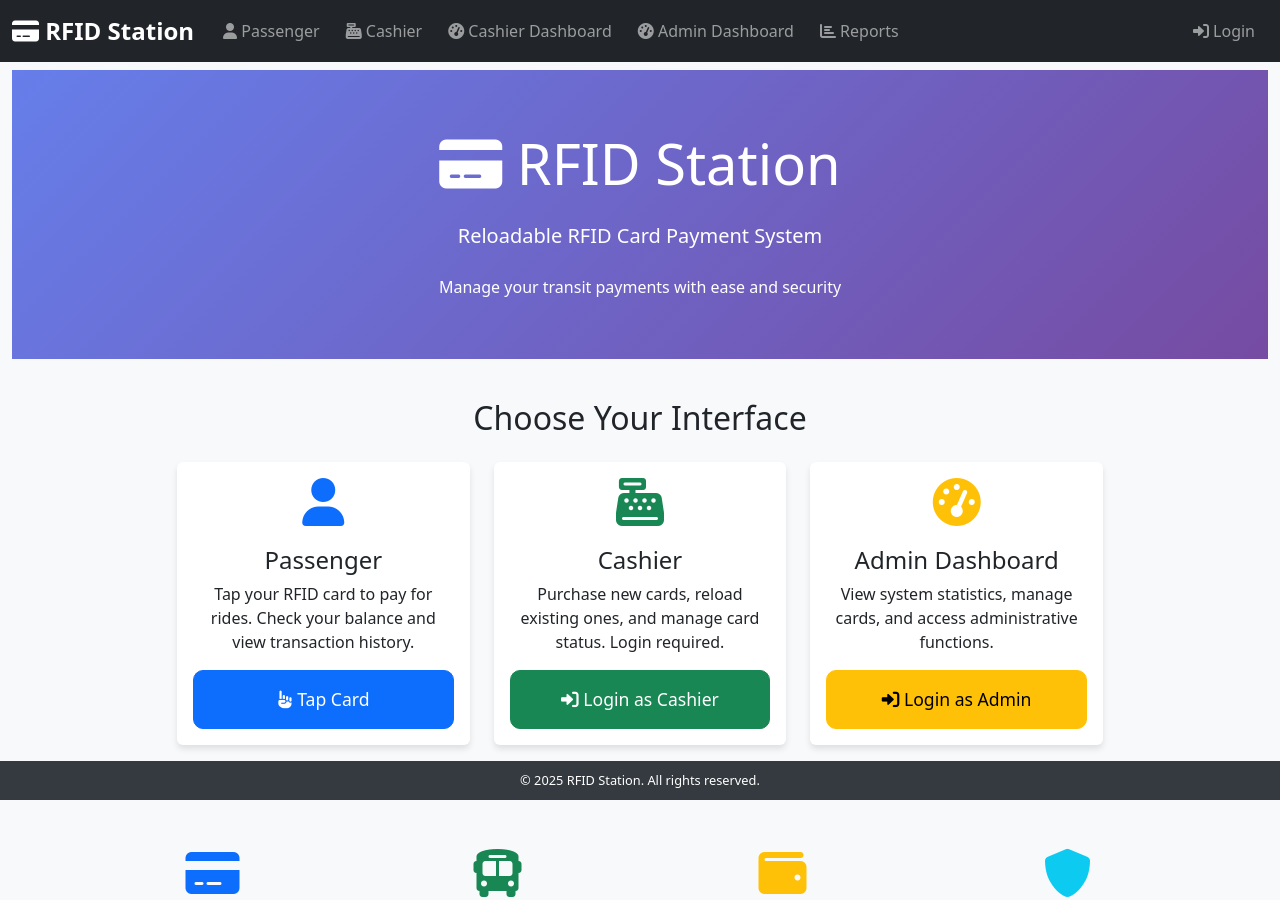
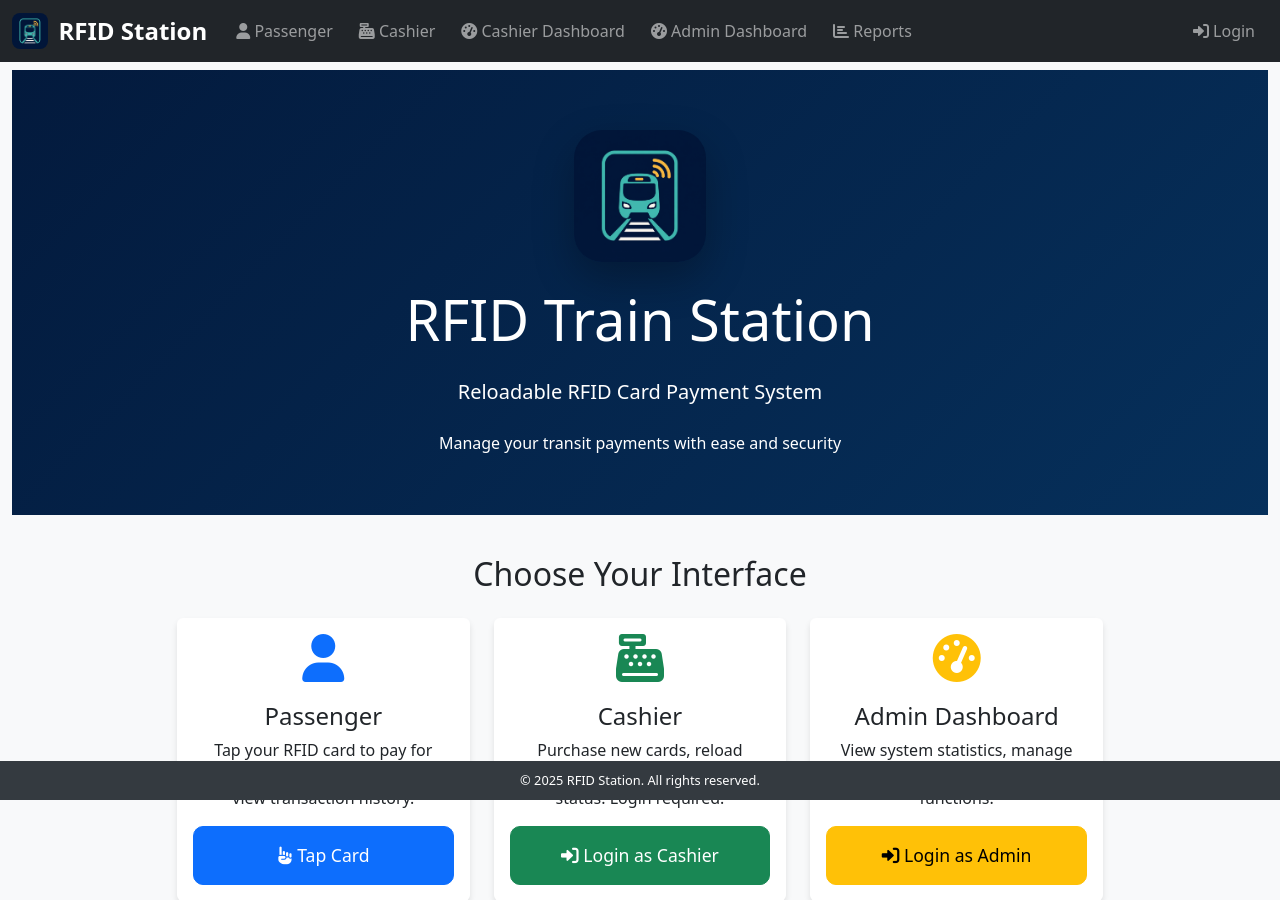
Before and after one commit to 2Bol-afk/RFID_Trains_Station, a Django app: page / in a window 1280 px wide. Shown: the top 900 px of the page. Run offline with Django 5.2, Linux system fonts and the light colour scheme.

Commit message:
feat: add RFID Train Station branding

```diff
--- a/rfid_station/cards/templates/cards/base.html
+++ b/rfid_station/cards/templates/cards/base.html
@@ -1,9 +1,11 @@
+{% load static %}
 <!DOCTYPE html>
 <html lang="en">
 <head>
     <meta charset="UTF-8">
     <meta name="viewport" content="width=device-width, initial-scale=1.0">
     <title>{% block title %}RFID Station{% endblock %}</title>
+    <link rel="icon" type="image/png" href="{% static 'cards/images/rfid-train-station-logo.png' %}">
     <link href="https://cdn.jsdelivr.net/npm/bootstrap@5.3.3/dist/css/bootstrap.min.css" rel="stylesheet">
     <link rel="stylesheet" href="https://cdnjs.cloudflare.com/ajax/libs/font-awesome/6.0.0-beta3/css/all.min.css">
     <style>
@@ -12,8 +14,17 @@
             background-color: #f8f9fa;
         }
         .navbar-brand {
+            display: inline-flex;
+            align-items: center;
+            gap: 0.65rem;
             font-weight: bold;
             font-size: 1.5rem;
+        }
+        .navbar-brand-logo {
+            width: 36px;
+            height: 36px;
+            border-radius: 8px;
+            object-fit: cover;
         }
         .nav-link {
             font-weight: 500;
@@ -86,7 +97,8 @@
     <nav class="navbar navbar-expand-lg navbar-dark bg-dark fixed-top">
         <div class="container-fluid">
             <a class="navbar-brand" href="{% url 'home' %}">
-                <i class="fas fa-credit-card"></i> RFID Station
+                <img class="navbar-brand-logo" src="{% static 'cards/images/rfid-train-station-logo.png' %}" alt="RFID Train Station">
+                <span>RFID Station</span>
             </a>
             <button class="navbar-toggler" type="button" data-bs-toggle="collapse" data-bs-target="#navbarNav" aria-controls="navbarNav" aria-expanded="false" aria-label="Toggle navigation">
                 <span class="navbar-toggler-icon"></span>
--- a/rfid_station/cards/templates/cards/home.html
+++ b/rfid_station/cards/templates/cards/home.html
@@ -6,10 +6,17 @@
 {% block extra_head %}
 <style>
     .hero-section {
-        background: linear-gradient(135deg, #667eea 0%, #764ba2 100%);
+        background: linear-gradient(135deg, #031a3d 0%, #06305b 100%);
         color: white;
         padding: 60px 0;
         margin-bottom: 40px;
+    }
+    .hero-logo {
+        width: 132px;
+        height: 132px;
+        border-radius: 28px;
+        box-shadow: 0 16px 40px rgba(0, 0, 0, 0.28);
+        object-fit: cover;
     }
     .feature-card {
         transition: all 0.3s ease;
@@ -46,8 +53,9 @@
 <!-- Hero Section -->
 <div class="hero-section">
     <div class="container text-center">
+        <img class="hero-logo mb-4" src="{% static 'cards/images/rfid-train-station-logo.png' %}" alt="RFID Train Station">
         <h1 class="display-4 mb-4">
-            <i class="fas fa-credit-card"></i> RFID Station
+            RFID Train Station
         </h1>
         <p class="lead mb-4">Reloadable RFID Card Payment System</p>
         <p class="mb-0">Manage your transit payments with ease and security</p>
--- a/rfid_station/cards/urls.py
+++ b/rfid_station/cards/urls.py
@@ -34,7 +34,7 @@ urlpatterns = [
     path('recent-transactions/', views.recent_transactions, name='recent-transactions'),
 
     # Reports
-    path('reports/', views.ReportsView.as_view(), name='reports'),
+    path('reports/data/', views.ReportsView.as_view(), name='reports-api'),
 
     # System
     path('health/', views.system_health, name='system-health'),
--- a/rfid_station/requirements.txt
+++ b/rfid_station/requirements.txt
@@ -1,4 +1,4 @@
-Django>=4.2,<5.0
+Django>=5.2,<6.0
 djangorestframework>=3.14.0
 psycopg2-binary>=2.9.0
 django-environ>=0.10.0
```
Also changed, not shown: rfid_station/cards/admin.py (+0 -7 lines), rfid_station/cards/tests/test_branding.py (added, +20 -0 lines), rfid_station/cards/tests/test_routes.py (added, +23 -0 lines), rfid_station/cards/tests/test_startup.py (added, +23 -0 lines), rfid_station/templates/registration/login.html (+11 -2 lines), rfid_station/cards/static/cards/images/rfid-train-station-logo.png (added).
